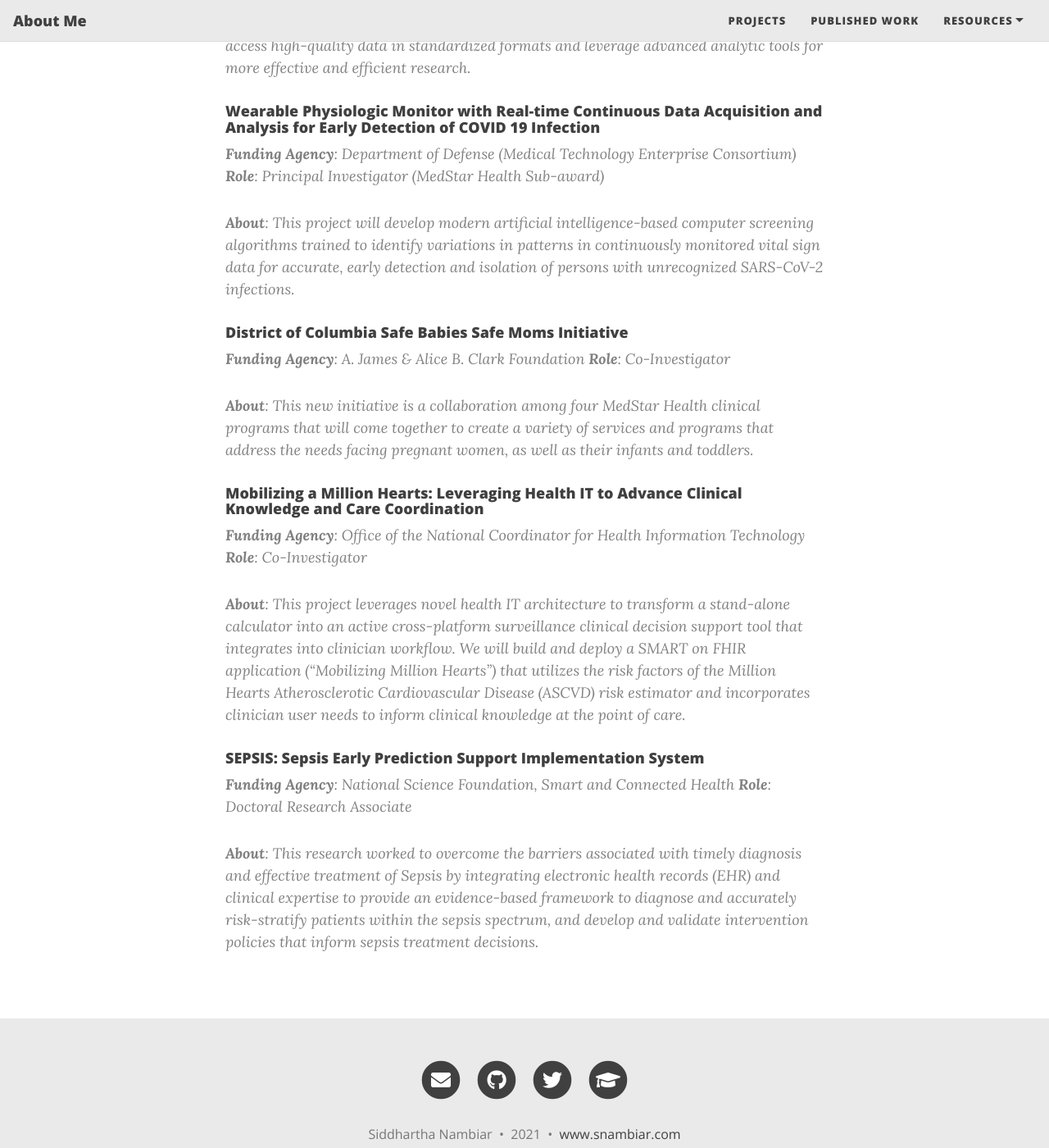
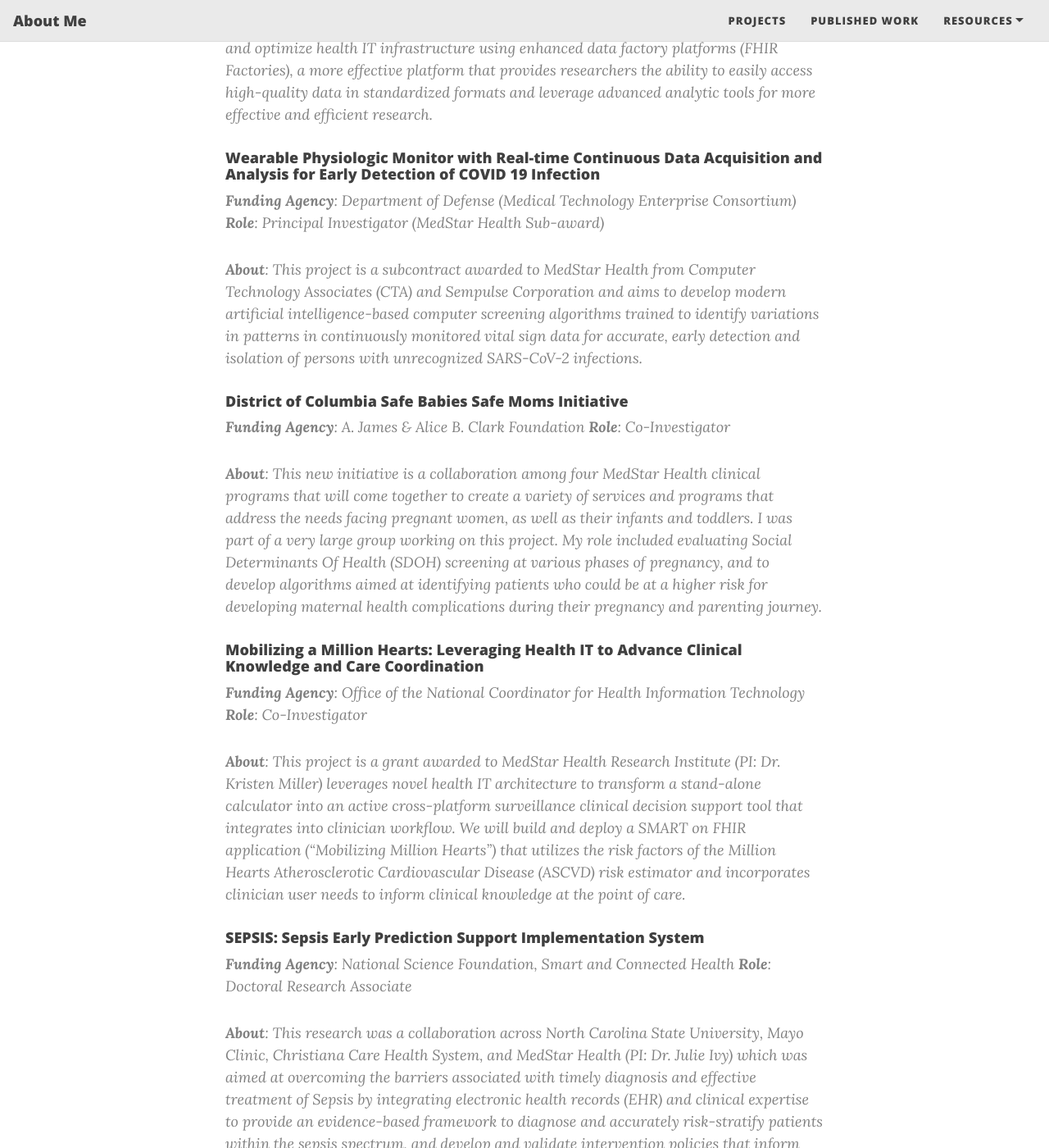
Before and after one commit to sidscorp/snambiar, a Jekyll site: the page built from projects.md, in a window 1280 px wide and 1400 px high, scrolled down 912 px. Shown: the whole window at 82% size. Built offline with Jekyll 4.4.1, drawn with Linux system fonts in a browser that asks for light colours; nearby versions of some CDN libraries; some of the changed text lies outside the part shown.

Commit message:
Update projects.md

```diff
--- a/projects.md
+++ b/projects.md
@@ -1,7 +1,7 @@
 ---
 layout: page
 title: Projects
-subtitle: A summary of my work
+subtitle: Please reach out if you'd like to discuss any of these in detail.
 ---
 
 ## Past Projects
@@ -15,28 +15,28 @@
 > **Funding Agency**: Office of the National Coordinator for Health Information Technology
 > **Role**: Co-Investigator
 >
->> **About**: This research aims to better understand the current state of open source, health IT tools through a rigorous evaluation including a landscape analysis including qualitative data collection and objective usability evaluations. The end goal of this work was to develop and optimize health IT infrastructure using enhanced data factory platforms (FHIR Factories), a more effective platform that provides researchers the ability to easily access high-quality data in standardized formats and leverage advanced analytic tools for more effective and efficient research.
+>> **About**: This research is a grant awarded to MedStar Health Research Institite (PI: Dr. Kristen Miller) that aims to better understand the current state of open source, health IT tools through a rigorous evaluation including a landscape analysis including qualitative data collection and objective usability evaluations. The end goal of this work is to develop and optimize health IT infrastructure using enhanced data factory platforms (FHIR Factories), a more effective platform that provides researchers the ability to easily access high-quality data in standardized formats and leverage advanced analytic tools for more effective and efficient research.
 
 #### Wearable Physiologic Monitor with Real-time Continuous Data Acquisition and Analysis for Early Detection of COVID 19 Infection
 > **Funding Agency**: Department of Defense (Medical Technology Enterprise Consortium)
 > **Role**: Principal Investigator (MedStar Health Sub-award)
 >
->> **About**: This project will develop modern artificial intelligence-based computer screening algorithms trained to identify variations in patterns in continuously monitored vital sign data for accurate, early detection and isolation of persons with unrecognized SARS-CoV-2 infections.
+>> **About**: This project is a subcontract awarded to MedStar Health from Computer Technology Associates (CTA) and Sempulse Corporation and aims to develop modern artificial intelligence-based computer screening algorithms trained to identify variations in patterns in continuously monitored vital sign data for accurate, early detection and isolation of persons with unrecognized SARS-CoV-2 infections.
 
 #### District of Columbia Safe Babies Safe Moms Initiative
 > **Funding Agency**: A. James & Alice B. Clark Foundation
 > **Role**: Co-Investigator
 >
->> **About**: This new initiative is a collaboration among four MedStar Health clinical programs that will come together to create a variety of services and programs that address the needs facing pregnant women, as well as their infants and toddlers.
+>> **About**: This new initiative is a collaboration among four MedStar Health clinical programs that will come together to create a variety of services and programs that address the needs facing pregnant women, as well as their infants and toddlers. I was part of a very large group working on this project. My role included evaluating Social Determinants Of Health (SDOH) screening at various phases of pregnancy, and to develop algorithms aimed at identifying patients who could be at a higher risk for developing maternal health complications during their pregnancy and parenting journey.
 
 #### Mobilizing a Million Hearts: Leveraging Health IT to Advance Clinical Knowledge and Care Coordination
 > **Funding Agency**: Office of the National Coordinator for Health Information Technology
 > **Role**: Co-Investigator
 >
->> **About**: This project leverages novel health IT architecture to transform a stand-alone calculator into an active cross-platform surveillance clinical decision support tool that integrates into clinician workflow. We will build and deploy a SMART on FHIR application (“Mobilizing Million Hearts”) that utilizes the risk factors of the Million Hearts Atherosclerotic Cardiovascular Disease (ASCVD) risk estimator and incorporates clinician user needs to inform clinical knowledge at the point of care.
+>> **About**: This project is a grant awarded to MedStar Health Research Institute (PI: Dr. Kristen Miller) leverages novel health IT architecture to transform a stand-alone calculator into an active cross-platform surveillance clinical decision support tool that integrates into clinician workflow. We will build and deploy a SMART on FHIR application (“Mobilizing Million Hearts”) that utilizes the risk factors of the Million Hearts Atherosclerotic Cardiovascular Disease (ASCVD) risk estimator and incorporates clinician user needs to inform clinical knowledge at the point of care.
 
 #### SEPSIS: Sepsis Early Prediction Support Implementation System
 > **Funding Agency**: National Science Foundation, Smart and Connected Health
 > **Role**: Doctoral Research Associate
 >
->> **About**: This research worked to overcome the barriers associated with timely diagnosis and effective treatment of Sepsis by integrating electronic health records (EHR) and clinical expertise to provide an evidence-based framework to diagnose and accurately risk-stratify patients within the sepsis spectrum, and develop and validate intervention policies that inform sepsis treatment decisions.
+>> **About**: This research was a collaboration across North Carolina State University, Mayo Clinic, Christiana Care Health System, and MedStar Health (PI: Dr. Julie Ivy) which was aimed at overcoming the barriers associated with timely diagnosis and effective treatment of Sepsis by integrating electronic health records (EHR) and clinical expertise to provide an evidence-based framework to diagnose and accurately risk-stratify patients within the sepsis spectrum, and develop and validate intervention policies that inform sepsis treatment decisions.
```
